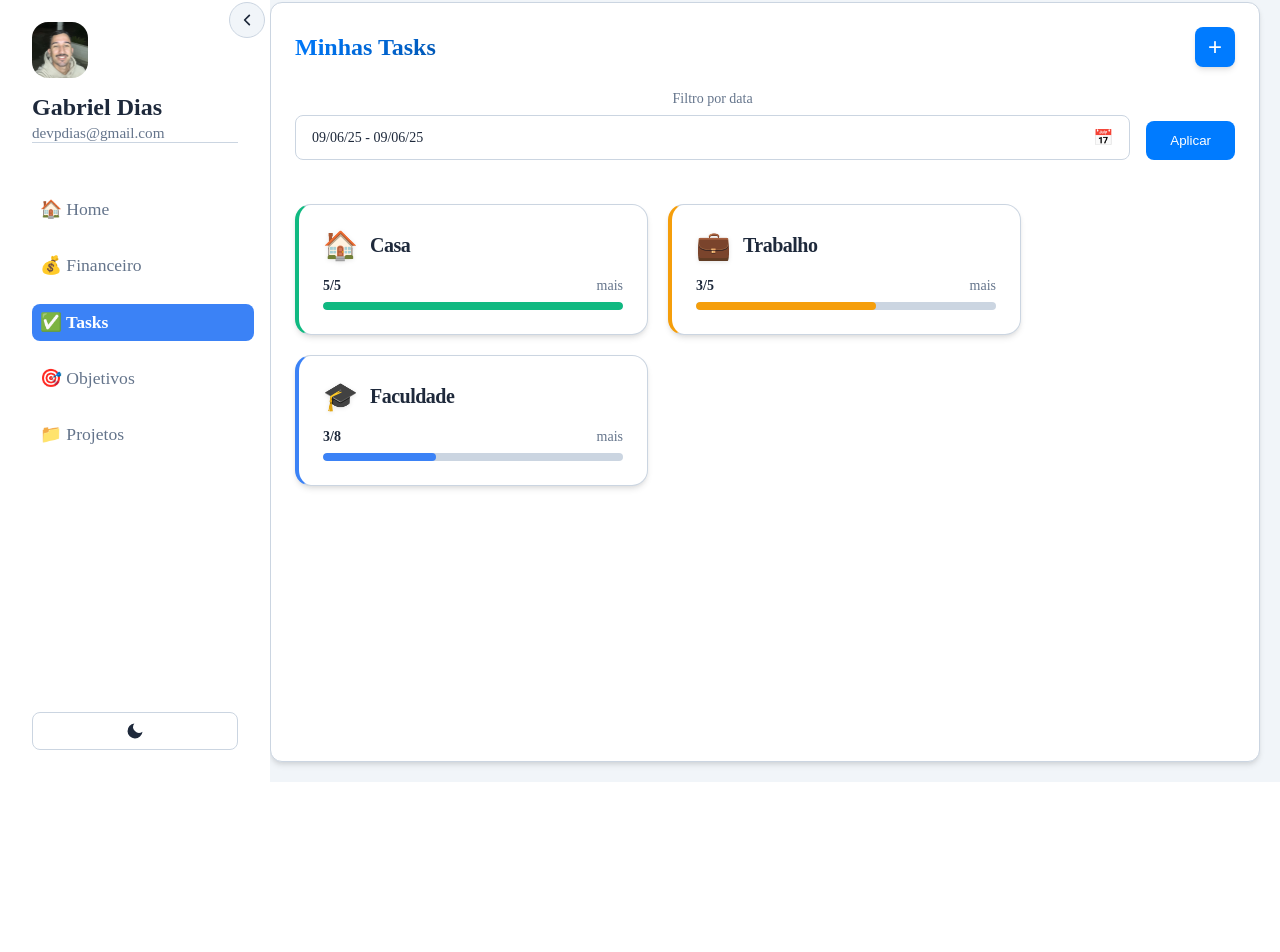
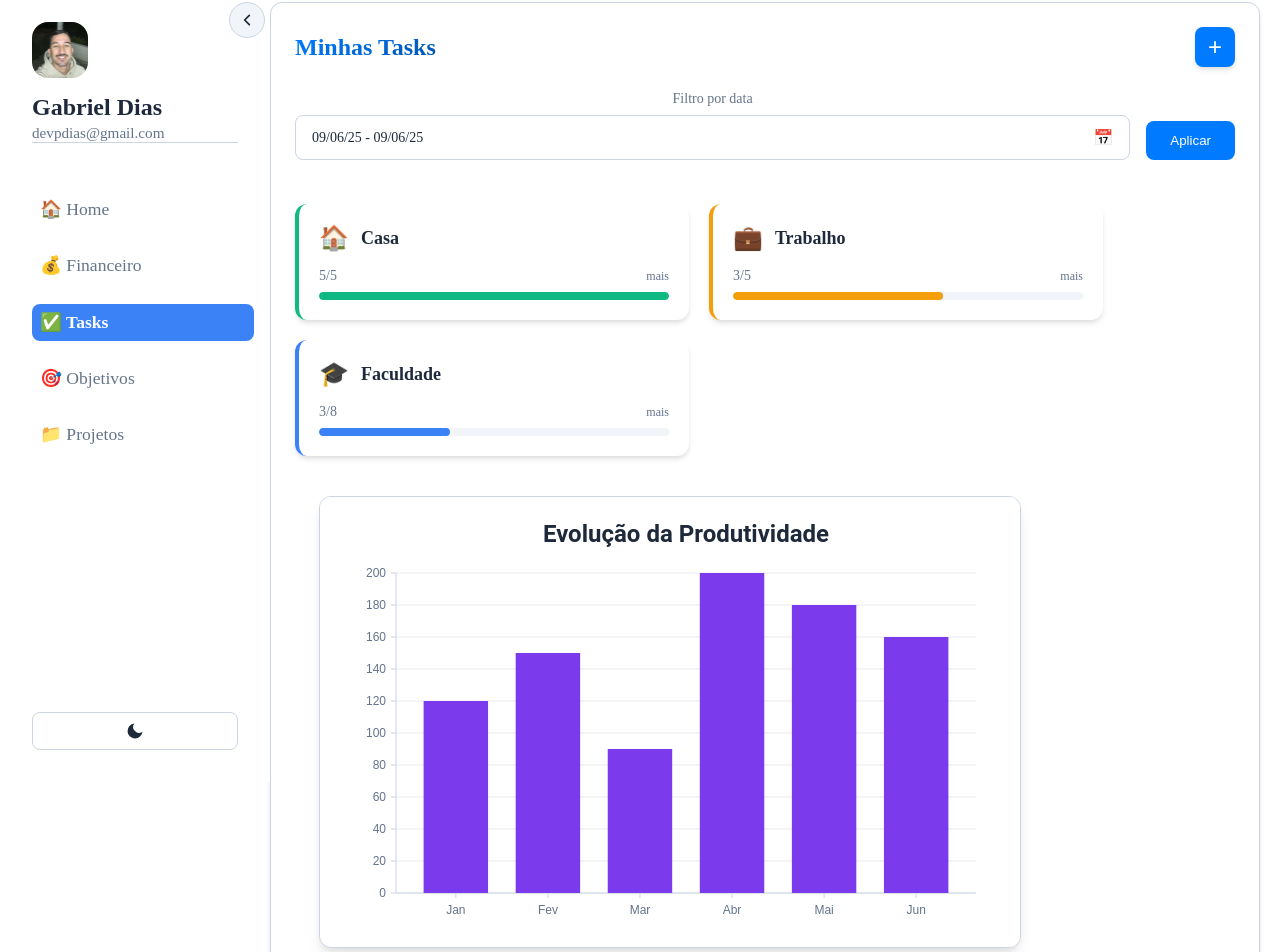
Before and after one commit to DiiasDev/dashboardRotina, a React (Create React App) app: page /Tasks in a window 1280 px wide. Shown: the part 18-970 px from the top of the page. Before the commit the page ends 800 px from the top, so only its background shows below. Built offline with nearby package versions, Linux system fonts and the light colour scheme; the HTML template or start-up script is replaced by a standard one.

Commit message:
Adição do front end do gráfico de Evolução da produtividade

```diff
--- a/package.json
+++ b/package.json
@@ -7,6 +7,7 @@
     "@emotion/styled": "^11.14.0",
     "@mui/icons-material": "^7.1.1",
     "@mui/material": "^7.1.1",
+    "@nivo/bar": "^0.99.0",
     "@testing-library/dom": "^10.4.0",
     "@testing-library/jest-dom": "^6.6.3",
     "@testing-library/react": "^16.3.0",
--- /dev/null
+++ b/src/Components/ChartComponent/chatrComponent.tsx
@@ -0,0 +1,93 @@
+import { Container, Grid, Card, CardContent, Typography } from '@mui/material';
+import { ResponsiveBar } from '@nivo/bar'
+
+
+export default function ChartComponent(){
+    const data = [
+        { id: 'Jan', value: 120 },
+        { id: 'Fev', value: 150 },
+        { id: 'Mar', value: 90 },
+        { id: 'Abr', value: 200 },
+        { id: 'Mai', value: 180 },
+        { id: 'Jun', value: 160 }
+    ];
+
+    return(
+        <Container>
+            <Grid>
+                <Grid>
+                    <Card style={{
+                        height: 450,
+                        width: 700,
+                        backgroundColor: 'var(--color-surface)',
+                        boxShadow: 'var(--shadow-lg)',
+                        border: '1px solid var(--color-border)',
+                        borderRadius: '12px'
+                    }}>
+                        <CardContent style={{
+                            height: 400,
+                            width: 700,
+                            backgroundColor: 'var(--color-surface)'
+                        }}>
+                            <Typography
+                                variant='h5'
+                                style={{
+                                    padding: 5,
+                                    color: 'var(--color-text)',
+                                    fontWeight: 600,
+                                    marginBottom: '8px'
+                                }}
+                            >
+                                Evolução da Produtividade
+                            </Typography>
+                            <ResponsiveBar
+                                data={data}
+                                keys={['value']}
+                                indexBy="id"
+                                margin={{ top: 10, right: 60, bottom: 70, left: 60 }}
+                                padding={0.3}
+                                colors={['#7c3aed']}
+                                borderColor={{ from: 'color', modifiers: [['darker', 1.6]] }}
+                                axisTop={null}
+                                axisRight={null}
+                                enableGridY={true}
+                                enableLabel={false}
+                                theme={{
+                                    background: 'var(--color-surface)',
+                                    text: {
+                                        fill: 'var(--color-text)'
+                                    },
+                                    axis: {
+                                        domain: {
+                                            line: {
+                                                stroke: 'var(--color-border)',
+                                                strokeWidth: 1
+                                            }
+                                        },
+                                        ticks: {
+                                            line: {
+                                                stroke: 'var(--color-border)',
+                                                strokeWidth: 1
+                                            },
+                                            text: {
+                                                fill: 'var(--color-text-secondary)',
+                                                fontSize: 12
+                                            }
+                                        }
+                                    },
+                                    grid: {
+                                        line: {
+                                            stroke: 'var(--color-border)',
+                                            strokeWidth: 1,
+                                            strokeOpacity: 0.5
+                                        }
+                                    }
+                                }}
+                            />
+                        </CardContent>
+                    </Card>
+                </Grid>
+            </Grid>
+        </Container>
+    )
+}
--- /dev/null
+++ b/src/Components/ChartComponent/styles.module.css
@@ -0,0 +1,3 @@
+.container{
+width: 30px;
+}
--- a/src/Components/TasksComponent/styles.module.css
+++ b/src/Components/TasksComponent/styles.module.css
@@ -2,30 +2,32 @@
   display: grid;
   grid-template-columns: repeat(auto-fit, minmax(300px, 1fr));
   gap: 20px;
+  width: 100%;
+  padding: 20px 0;
 }
 
 .cardTask {
-  width: 300px;
-  flex-shrink: 0;
+  flex: 1;
+  min-width: 280px;
+  max-width: 350px;
   background: var(--color-surface);
-  border-radius: 16px;
-  padding: 24px;
+  border-radius: 12px;
+  padding: 20px;
   box-shadow: var(--shadow-md);
-  transition: all 0.2s ease;
-  border-left: 4px solid;
-  border: 1px solid var(--color-border);
+  transition: transform 0.2s ease, box-shadow 0.2s ease;
+  border-left: 4px solid var(--color-primary);
 }
 
 .cardTask:hover {
-  transform: translateY(-4px);
+  transform: translateY(-2px);
   box-shadow: var(--shadow-lg);
-  border-color: var(--color-text-secondary);
 }
 
 .cardContent {
   display: flex;
   flex-direction: column;
   gap: 16px;
+  height: 100%;
 }
 
 .cardHeader {
@@ -35,16 +37,14 @@
 }
 
 .cardEmoji {
-  font-size: 1.75rem;
-  filter: drop-shadow(0 1px 2px rgba(0, 0, 0, 0.1));
+  font-size: 24px;
 }
 
 .cardTitle {
   margin: 0;
-  font-size: 1.25rem;
-  font-weight: 700;
+  font-size: 18px;
+  font-weight: 600;
   color: var(--color-text);
-  letter-spacing: -0.025em;
 }
 
 .cardProgress {
@@ -57,58 +57,36 @@
   display: flex;
   justify-content: space-between;
   align-items: center;
-  font-size: 0.875rem;
-}
-
-.progressInfo span:first-child {
-  font-weight: 600;
-  color: var(--color-text);
+  font-size: 14px;
+  font-weight: 500;
+  color: var(--color-text-secondary);
 }
 
 .moreLabel {
   color: var(--color-text-secondary);
+  font-size: 12px;
 }
 
 .progressBar {
   width: 100%;
   height: 8px;
-  background: var(--color-border);
+  background-color: var(--color-bg-secondary);
   border-radius: 4px;
   overflow: hidden;
-  position: relative;
 }
 
 .progressFill {
   height: 100%;
   border-radius: 4px;
-  transition: width 0.4s ease;
-  position: relative;
-  overflow: hidden;
-}
-
-.progressFill::after {
-  content: '';
-  position: absolute;
-  top: 0;
-  left: 0;
-  right: 0;
-  bottom: 0;
-  background: linear-gradient(90deg, transparent, rgba(255, 255, 255, 0.2), transparent);
-  animation: shine 2s infinite;
-}
-
-@keyframes shine {
-  0% { transform: translateX(-100%); }
-  50% { transform: translateX(100%); }
-  100% { transform: translateX(100%); }
+  transition: width 0.3s ease;
 }
 
 .cardsRow {
   display: flex;
-  flex-direction: row;
-  flex-wrap: wrap;
   gap: 20px;
   justify-content: flex-start;
+  align-items: stretch;
+  flex-wrap: wrap;
 }
 
 @media (max-width: 768px) {
@@ -118,8 +96,8 @@
   }
 
   .cardTask {
-    width: 100%;
-    padding: 16px;
+    min-width: 100%;
+    max-width: 100%;
   }
 
   .cardEmoji {
@@ -132,6 +110,16 @@
 
   .cardsRow {
     flex-direction: column;
-    align-items: stretch;
+    gap: 16px;
   }
 }
+
+@media (max-width: 1024px) {
+  .cardsRow {
+    gap: 16px;
+  }
+
+  .cardTask {
+    min-width: 250px;
+  }
+}
--- a/src/Pages/Tasks/styles.module.css
+++ b/src/Pages/Tasks/styles.module.css
@@ -7,13 +7,11 @@
 
 .pageContainer {
     position: relative;
+    min-height: 100vh;
+    background-color: var(--color-bg);
     margin-left: 250px; /* Width of expanded sidebar */
+    transition: margin-left 0.3s ease;
     padding: 20px;
-    height: 100vh;
-    box-sizing: border-box;
-    overflow-x: hidden;
-    transition: margin-left 0.3s ease;
-    background-color: var(--color-bg-secondary);
 }
 
 /* Quando sidebar está colapsada */
@@ -22,7 +20,7 @@
 }
 
 .contentCard {
-    background-color: var(--color-surface);
+    background: var(--color-surface);
     border-radius: 12px;
     padding: 24px;
     box-shadow: var(--shadow-md);
@@ -36,7 +34,7 @@
 @media (max-width: 768px) {
     .pageContainer {
         margin-left: 0;
-        padding: 1rem;
+        padding: 10px;
     }
 
     .pageContainer.sidebarCollapsed {
@@ -50,6 +48,7 @@
 
 .cardsContainer {
     width: 100%;
+    margin: 20px 0;
     display: flex;
     flex-wrap: wrap;
     gap: 1rem;
@@ -58,5 +57,5 @@
 
 .spacedContainer {
     margin-top: 1.5rem;
-    padding: 20px 0;
+    padding: 0;
 }
--- a/src/Pages/Tasks/tasks.tsx
+++ b/src/Pages/Tasks/tasks.tsx
@@ -2,6 +2,7 @@ import { useState, useEffect } from 'react'
 import CabecalhoTasks from '../../Components/CabecalhoTasks/cabecalhoTasks'
 import TasksComponent from '../../Components/TasksComponent/tasksComponent';
 import styles from './styles.module.css'
+import ChartComponent from '../../Components/ChartComponent/chatrComponent';
 
 export default function Tasks() {
     const [isSidebarCollapsed, setIsSidebarCollapsed] = useState(false);
@@ -25,6 +26,8 @@ export default function Tasks() {
                 <div className={`${styles.cardsContainer} ${styles.spacedContainer}`}>
                     <TasksComponent />
                 </div>
+                <ChartComponent />
+
             </div>
         </div>
     )
```
Also changed, not shown: 1 other file (tests, documents, lock files or other folders).
